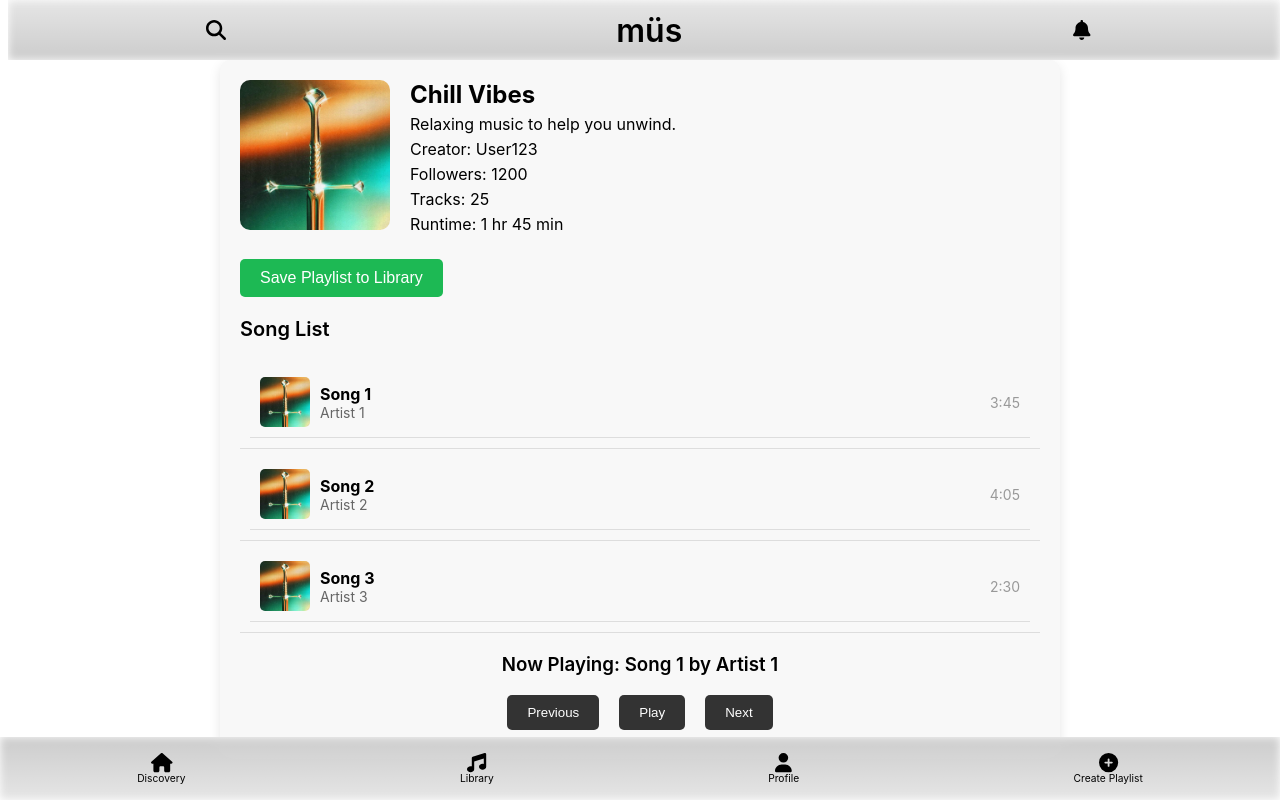
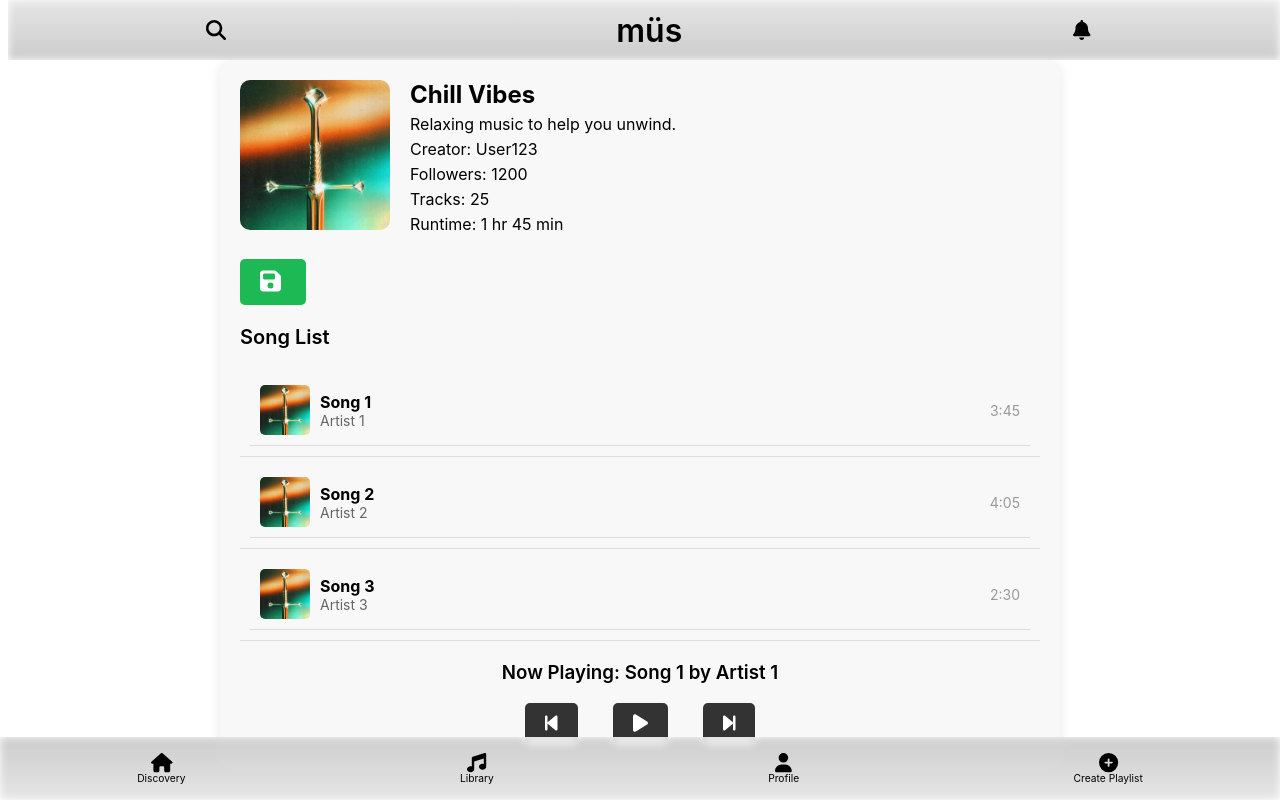
Before and after one commit to hershjain/mus, a React (Create React App) app: page /create-playlist in a window 1280 px wide. Built offline with nearby package versions, Linux system fonts and the light colour scheme; the HTML template or start-up script is replaced by a standard one.

Commit message:
updated playlist icons

```diff
--- a/src/components/playlist-template.js
+++ b/src/components/playlist-template.js
@@ -2,6 +2,9 @@ import React, { useState } from "react";
 import "../styles/playlist-template.css";
 import placeholder from '../assets/images/playlist-test-cover.jpg';
 import SongItem from "./song-item";
+import { FontAwesomeIcon } from "@fortawesome/react-fontawesome";
+import { faSave, faPlay, faPause, faStepForward, faStepBackward } from "@fortawesome/free-solid-svg-icons";
+
 
 const PlaylistTemplate = () => {
   const [currentSongIndex, setCurrentSongIndex] = useState(0);
@@ -78,7 +81,7 @@ const PlaylistTemplate = () => {
         onClick={handleSavePlaylist}
         disabled={isSaved} // Disable if already saved
       >
-        {isSaved ? "Playlist Saved" : "Save Playlist to Library"}
+        <FontAwesomeIcon icon={faSave} style={{ marginRight: "5px" }} />
       </button>
 
       <SongList songs={playlist.songs} currentSongIndex={currentSongIndex} />
@@ -119,9 +122,15 @@ const SongPlayer = ({ isPlaying, onPlayPause, onNextSong, onPreviousSong, curren
     <div className="song-player">
       <h3>Now Playing: {currentSong.name} by {currentSong.artist}</h3>
       <div className="player-controls">
-        <button onClick={onPreviousSong}>Previous</button>
-        <button onClick={onPlayPause}>{isPlaying ? "Pause" : "Play"}</button>
-        <button onClick={onNextSong}>Next</button>
+        <button onClick={onPreviousSong}>
+            <FontAwesomeIcon icon={faStepBackward} />
+        </button>
+        <button onClick={onPlayPause}>
+            <FontAwesomeIcon icon={isPlaying ? faPause : faPlay} />
+        </button>
+        <button onClick={onNextSong}>
+            <FontAwesomeIcon icon={faStepForward} />
+        </button>
       </div>
     </div>
   );
--- a/src/styles/playlist-template.css
+++ b/src/styles/playlist-template.css
@@ -92,3 +92,29 @@
     background-color: #ccc;
     cursor: not-allowed;
   }
+
+  .player-controls {
+    display: flex;
+    justify-content: center;
+    align-items: center;
+    gap: 15px;
+  }
+
+  .play-pause-button,
+  .previous-button,
+  .next-button {
+    padding: 10px;
+    background-color: #1db954;
+    color: white;
+    border: none;
+    border-radius: 50%;
+    cursor: pointer;
+    transition: background-color 0.3s ease;
+    font-size: 18px;
+  }
+
+  .play-pause-button:hover,
+  .previous-button:hover,
+  .next-button:hover {
+    background-color: #1ed760;
+  }
```
